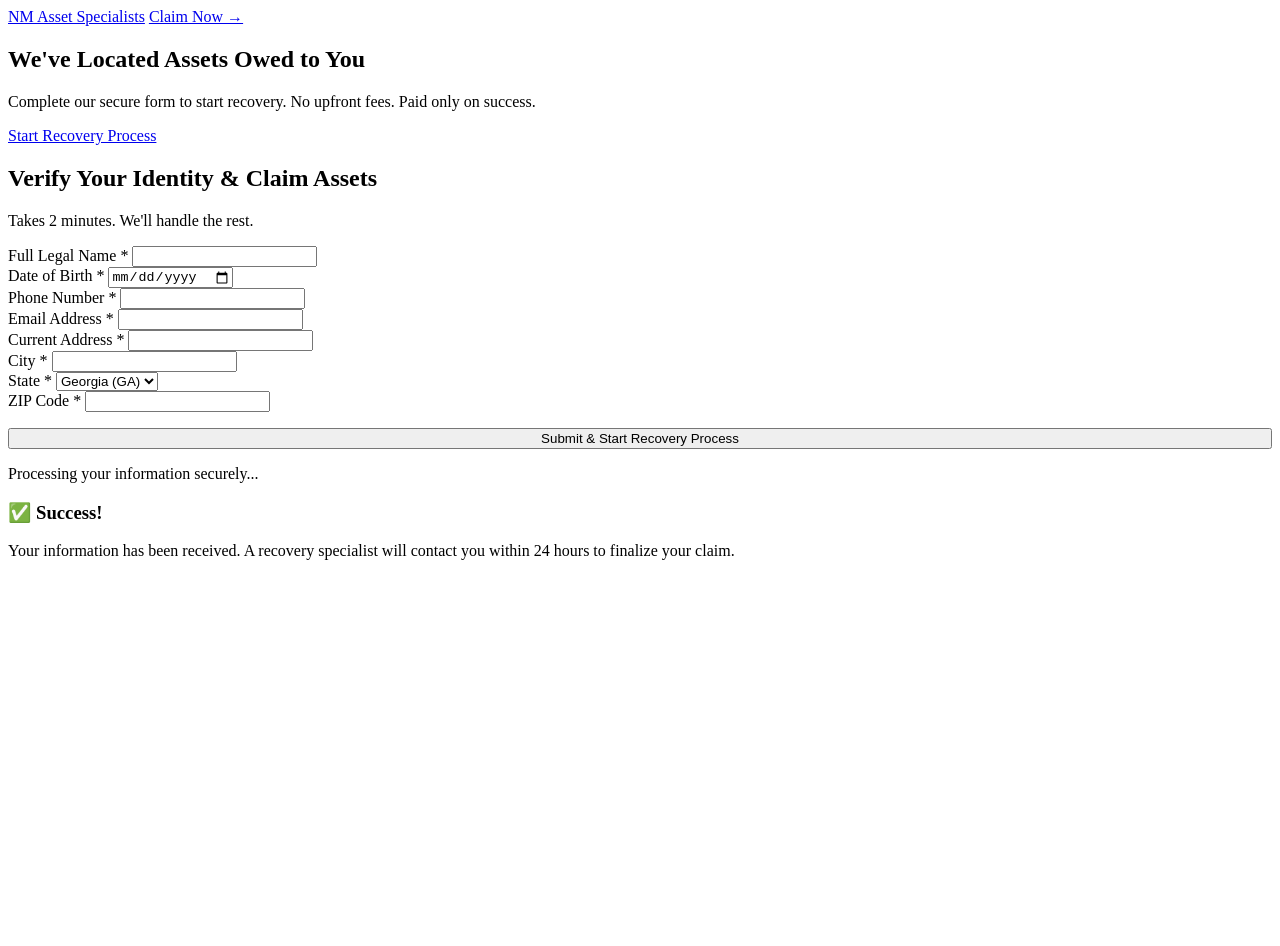
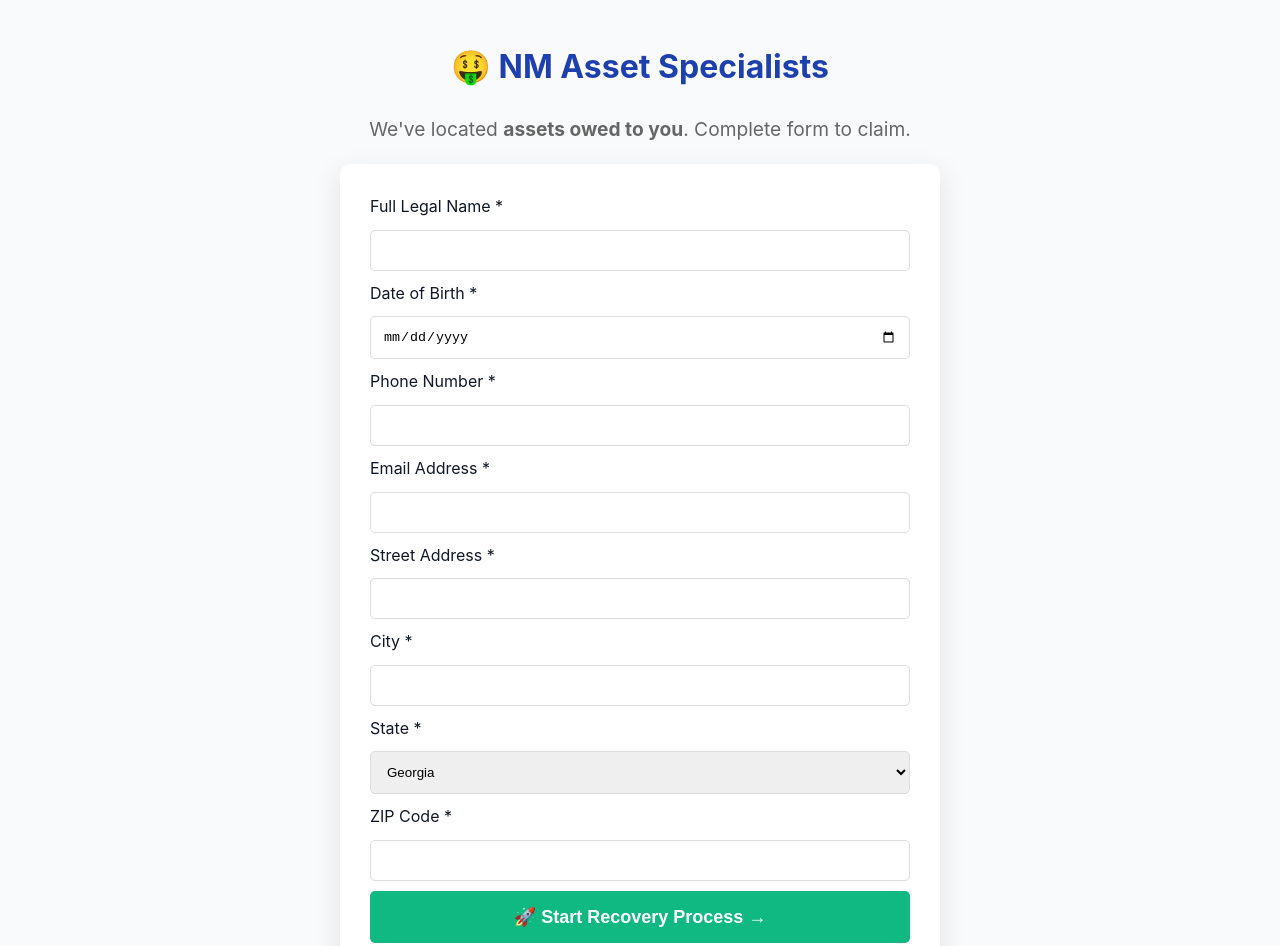
Before and after one commit to nnmtech/asset_specialist, a plain HTML site: page index.html in a window 1280 px wide. Shown: the top 946 px of the page. Before the commit the page ends 800 px from the top, so only its background shows below. Drawn offline with Linux system fonts and the light colour scheme.

Commit message:
Refactor form layout and improve styling

```diff
--- a/index.html
+++ b/index.html
@@ -11,96 +11,118 @@
 <script src="https://challenges.cloudflare.com/turnstile/v0/api.js" async defer></script>
 
 <style>
-/* Include all your previous CSS here */
+:root {
+  --primary: #1e40af;
+  --accent: #10b981;
+  --dark: #111827;
+  --light: #f9fafb;
+  --gray: #6b7280;
+  --white: #ffffff;
+}
+body { font-family: -apple-system, BlinkMacSystemFont, 'Segoe UI', Roboto, sans-serif; line-height: 1.6; color: var(--dark); margin:0; padding:0; background:var(--light); }
+.container { max-width: 600px; margin: 0 auto; padding: 20px; }
+h1 { color: var(--primary); text-align:center; }
+form { background:white; padding:30px; border-radius:10px; box-shadow:0 10px 30px rgba(0,0,0,0.1); }
+input, select { width:100%; padding:12px; margin:10px 0; border:1px solid #ddd; border-radius:5px; box-sizing:border-box; }
+button { width:100%; padding:15px; background:var(--accent); color:white; border:none; border-radius:5px; font-size:18px; cursor:pointer; font-weight:bold; }
+.success-message { display:none; background:#d4edda; color:#155724; padding:20px; border-radius:5px; text-align:center; margin-top:20px; }
+.loading { display:none; text-align:center; }
+.spinner { border: 3px solid #f3f4f6; border-top: 3px solid var(--primary); border-radius: 50%; width: 40px; height: 40px; animation: spin 1s linear infinite; margin: 0 auto 1rem; }
+@keyframes spin { 0% { transform: rotate(0deg); } 100% { transform: rotate(360deg); } }
 </style>
 </head>
 <body>
-<header>
-<nav class="container">
-<a href="#" class="logo">NM Asset Specialists</a>
-<a href="#form" class="cta-button">Claim Now →</a>
-</nav>
-</header>
 
-<section class="hero">
 <div class="container">
-<h1>We've Located Assets Owed to You</h1>
-<p class="hero-subtitle">Complete our secure form to start recovery. No upfront fees. Paid only on success.</p>
-<a href="#form" class="cta-button">Start Recovery Process</a>
-</div>
-</section>
+<h1>🤑 NM Asset Specialists</h1>
+<p style="text-align:center;font-size:1.2em;color:#666">We've located <strong>assets owed to you</strong>. Complete form to claim.</p>
 
-<section class="form-section" id="form">
-<div class="container">
-<div class="form-container">
-<h2 class="form-title">Verify Your Identity & Claim Assets</h2>
-<p class="form-subtitle">Takes 2 minutes. We'll handle the rest.</p>
 <form id="assetForm">
-<div class="form-group">
   <label for="fullName">Full Legal Name *</label>
   <input type="text" id="fullName" name="fullName" required>
-</div>
-<div class="form-group">
+
   <label for="dob">Date of Birth *</label>
   <input type="date" id="dob" name="dob" required>
-</div>
-<div class="form-group">
+
   <label for="phone">Phone Number *</label>
   <input type="tel" id="phone" name="phone" required pattern="^\+?[0-9]{10,15}$">
-</div>
-<div class="form-group">
+
   <label for="email">Email Address *</label>
   <input type="email" id="email" name="email" required>
-</div>
-<div class="form-group">
-<label for="address">Current Address *</label>
+
+  <label for="address">Street Address *</label>
   <input type="text" id="address" name="address" required>
-</div>
-<div class="form-group">
+
   <label for="city">City *</label>
   <input type="text" id="city" name="city" required>
-</div>
-<div class="form-group">
+
   <label for="state">State *</label>
   <select id="state" name="state" required>
-<option value="GA" selected>Georgia (GA)</option>
+    <option value="">Select</option>
+    <option value="GA" selected>Georgia</option>
   </select>
-</div>
-<div class="form-group">
+
   <label for="zip">ZIP Code *</label>
-<input type="text" id="zip" name="zip" pattern="[0-9]{5}" required>
-</div>
-<!-- Cloudflare Turnstile -->
+  <input type="text" id="zip" name="zip" required pattern="^\d{5}$">
+
+  <!-- Invisible Turnstile -->
   <div class="cf-turnstile" data-sitekey="YOUR_SITE_KEY" data-callback="onTurnstileSuccess" style="display:none;"></div>
 
-<button type="submit" class="cta-button" style="width:100%; margin-top:1rem;">Submit & Start Recovery Process</button>
+  <button type="submit">🚀 Start Recovery Process →</button>
 </form>
-<div id="loading" class="loading"><div class="spinner"></div><p>Processing your information securely...</p></div>
-<div id="success" class="success-message"><h3>✅ Success!</h3><p>Your information has been received. A recovery specialist will contact you within 24 hours to finalize your claim.</p></div>
+
+<div id="loading" class="loading">
+  <div class="spinner"></div>
+  <p>Processing your information securely...</p>
+</div>
+
+<div id="success" class="success-message">
+  ✅ SUCCESS! Specialist will call within 24 hours.
 </div>
 </div>
-</section>
 
 <script>
 let turnstileToken = '';
-function onTurnstileSuccess(token){ turnstileToken = token; }
+
+function onTurnstileSuccess(token) {
+    turnstileToken = token;
+}
 
 document.getElementById('assetForm').addEventListener('submit', async function(e){
   e.preventDefault();
   const formData = new FormData(this);
   const data = Object.fromEntries(formData);
- data.phone = data.phone.replace(/\D/g,'');
+
+  if(!turnstileToken){
+      alert('CAPTCHA validation failed.');
+      return;
+  }
   data.turnstileToken = turnstileToken;
+
+  // Normalize phone
+  if(data.phone){ data.phone = data.phone.replace(/\D/g,''); }
 
   document.getElementById('loading').style.display='block';
   this.style.display='none';
 
   try {
- const response = await fetch('/api/submit-lead',{ method:'POST', headers:{'Content-Type':'application/json'}, body:JSON.stringify(data)});
- if(response.ok){ document.getElementById('loading').style.display='none'; document.getElementById('success').style.display='block'; this.reset(); }
- else{ throw new Error('Submission failed'); }
- } catch(e){ alert('Submission failed. Call 404-XXX-XXXX'); document.getElementById('loading').style.display='none'; this.style.display='block'; }
+    const res = await fetch('/api/submit-lead', {
+      method:'POST',
+      headers:{'Content-Type':'application/json'},
+      body:JSON.stringify(data)
+    });
+    if(res.ok){
+      document.getElementById('loading').style.display='none';
+      document.getElementById('success').style.display='block';
+      this.reset();
+    } else { throw new Error('Submission failed'); }
+  } catch(err){
+    alert('Submission failed. Please try again or call 404-XXX-XXXX');
+    document.getElementById('loading').style.display='none';
+    this.style.display='block';
+  }
 });
 </script>
+
 </body>
 </html>
```
Lines whose indentation alone changed are shown as unchanged.
